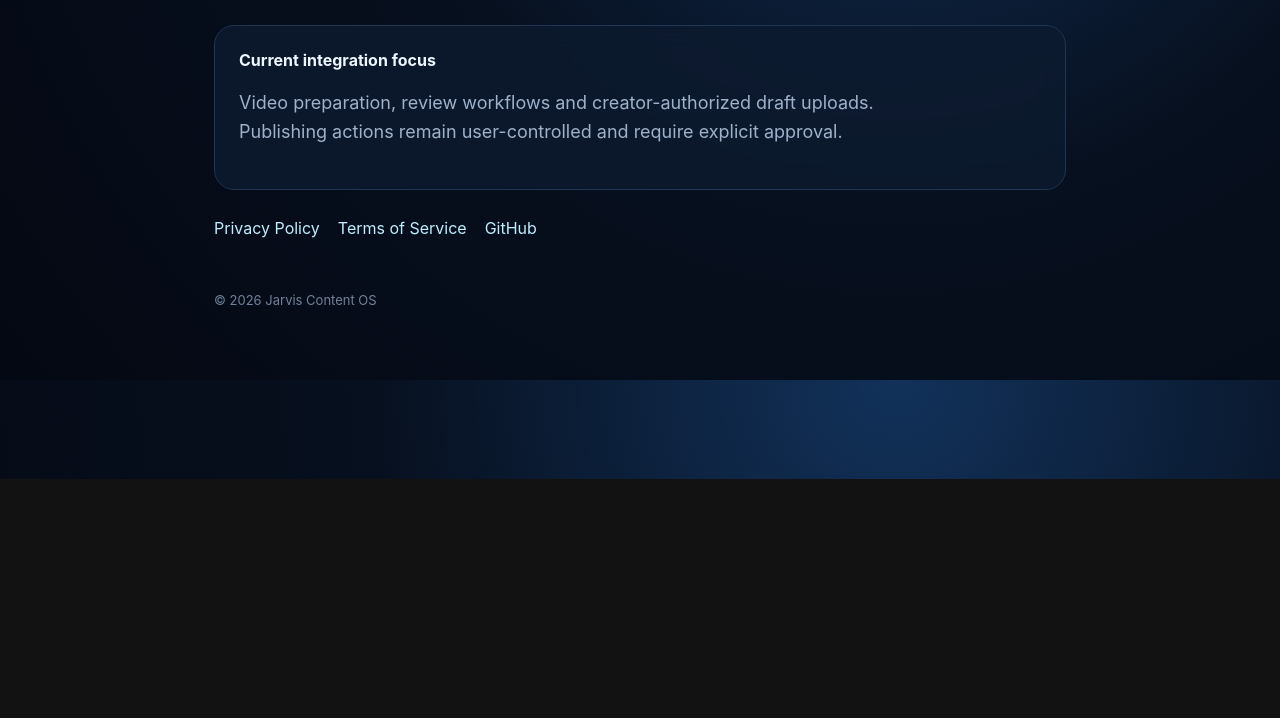
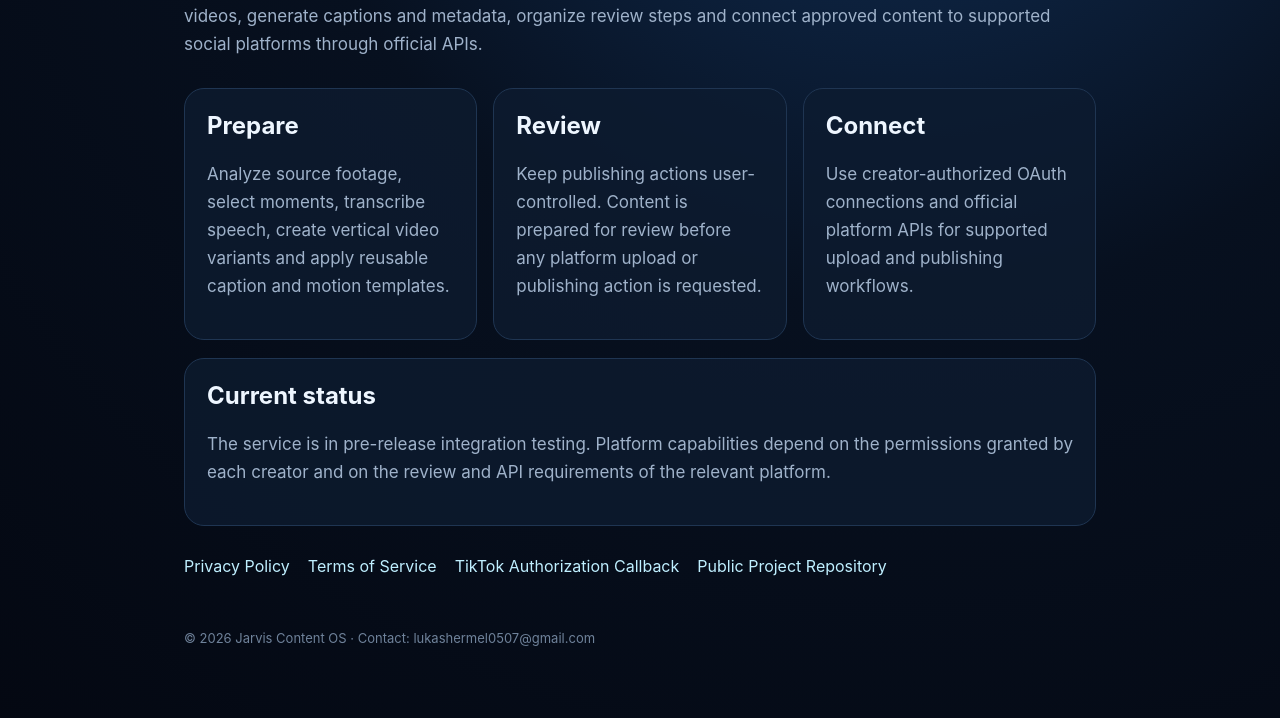
Before and after one commit to Lukashydra/jarvis-content-os, a plain HTML site: page index.html in a window 1280 px wide. Shown: the part 321-1039 px from the top of the page. Before the commit the page ends 800 px from the top, so only its background shows below. Drawn offline with Linux system fonts and the light colour scheme.

Commit message:
Strengthen public product description

```diff
--- a/index.html
+++ b/index.html
@@ -4,32 +4,41 @@
   <meta charset="utf-8">
   <meta name="viewport" content="width=device-width,initial-scale=1">
   <title>Jarvis Content OS</title>
-  <meta name="description" content="AI-powered personal content assistant for creating, editing and publishing short-form video content.">
+  <meta name="description" content="AI-assisted creator workflow for preparing, reviewing and publishing short-form video content through official platform APIs.">
   <style>
     :root{color-scheme:dark;--bg:#07101f;--card:#0d1b30;--text:#eef6ff;--muted:#9fb2ca;--accent:#57d7ff}
     *{box-sizing:border-box}body{margin:0;font-family:Inter,system-ui,-apple-system,Segoe UI,sans-serif;background:radial-gradient(circle at 70% 0,#12325b 0,#07101f 46%,#040812 100%);color:var(--text)}
-    main{max-width:900px;margin:auto;padding:72px 24px}.badge{display:inline-block;border:1px solid #2e6a89;border-radius:999px;padding:7px 11px;color:var(--accent);font-size:13px}
-    h1{font-size:clamp(42px,8vw,76px);line-height:.98;margin:24px 0 18px;letter-spacing:-.04em}p{color:var(--muted);font-size:18px;line-height:1.65;max-width:720px}
-    .card{margin-top:36px;padding:24px;border:1px solid #1f3552;border-radius:20px;background:rgba(13,27,48,.78);backdrop-filter:blur(14px)}
-    nav{display:flex;gap:18px;flex-wrap:wrap;margin-top:28px}a{color:#bfefff;text-decoration:none}a:hover{text-decoration:underline}
+    main{max-width:960px;margin:auto;padding:72px 24px}.badge{display:inline-block;border:1px solid #2e6a89;border-radius:999px;padding:7px 11px;color:var(--accent);font-size:13px}
+    h1{font-size:clamp(42px,8vw,76px);line-height:.98;margin:24px 0 18px;letter-spacing:-.04em}h2{margin-top:0}p,li{color:var(--muted);font-size:17px;line-height:1.65}
+    .grid{display:grid;grid-template-columns:repeat(auto-fit,minmax(240px,1fr));gap:16px;margin-top:30px}.card{padding:22px;border:1px solid #1f3552;border-radius:20px;background:rgba(13,27,48,.78)}
+    nav{display:flex;gap:18px;flex-wrap:wrap;margin-top:30px}a{color:#bfefff;text-decoration:none}a:hover{text-decoration:underline}
     footer{margin-top:54px;color:#6f829a;font-size:13px}
   </style>
 </head>
 <body>
 <main>
   <span class="badge">Jarvis Content OS</span>
-  <h1>Create. Edit. Publish.</h1>
-  <p>Jarvis Content OS is a personal AI-assisted content workflow for preparing short-form video content, reviewing it, and sending approved content to supported social platforms through their official APIs.</p>
-  <div class="card">
-    <strong>Current integration focus</strong>
-    <p>Video preparation, review workflows and creator-authorized draft uploads. Publishing actions remain user-controlled and require explicit approval.</p>
+  <h1>AI-assisted creator workflow.</h1>
+  <p>Jarvis Content OS is a creator-focused content workflow under active development. It helps prepare short-form videos, generate captions and metadata, organize review steps and connect approved content to supported social platforms through official APIs.</p>
+
+  <div class="grid">
+    <div class="card"><h2>Prepare</h2><p>Analyze source footage, select moments, transcribe speech, create vertical video variants and apply reusable caption and motion templates.</p></div>
+    <div class="card"><h2>Review</h2><p>Keep publishing actions user-controlled. Content is prepared for review before any platform upload or publishing action is requested.</p></div>
+    <div class="card"><h2>Connect</h2><p>Use creator-authorized OAuth connections and official platform APIs for supported upload and publishing workflows.</p></div>
   </div>
+
+  <div class="card" style="margin-top:18px">
+    <h2>Current status</h2>
+    <p>The service is in pre-release integration testing. Platform capabilities depend on the permissions granted by each creator and on the review and API requirements of the relevant platform.</p>
+  </div>
+
   <nav>
     <a href="./privacy/">Privacy Policy</a>
     <a href="./terms/">Terms of Service</a>
-    <a href="https://github.com/Lukashydra/jarvis-content-os">GitHub</a>
+    <a href="./auth/tiktok/callback/">TikTok Authorization Callback</a>
+    <a href="https://github.com/Lukashydra/jarvis-content-os">Public Project Repository</a>
   </nav>
-  <footer>© 2026 Jarvis Content OS</footer>
+  <footer>© 2026 Jarvis Content OS · Contact: lukashermel0507@gmail.com</footer>
 </main>
 </body>
 </html>
```
